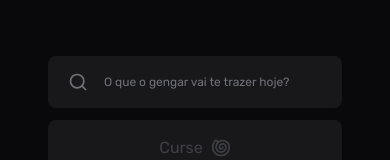
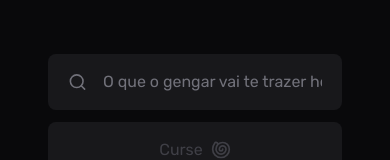
Before and after one commit to w1redl4in/promotions-frontend, a Next.js app: page / in a window 390 px wide. Shown: the part 314-474 px from the top of the page. Built offline with nearby package versions, Linux system fonts and the light colour scheme.

Commit message:
style(home): :lipstick: defining font-size 16 for input

```diff
--- a/src/app/(home)/page.tsx
+++ b/src/app/(home)/page.tsx
@@ -101,7 +101,7 @@
               }
               type="text"
               placeholder="O que o gengar vai te trazer hoje?"
-              className="flex-1 bg-transparent text-xs sm:text-sm md:text-md lg:text-lg outline-none placeholder:text-zinc-500"
+              className="flex-1 bg-transparent text-base sm:text-base md:text-base lg:text-lg outline-none placeholder:text-zinc-500"
             />
           </div>
           <button
```
